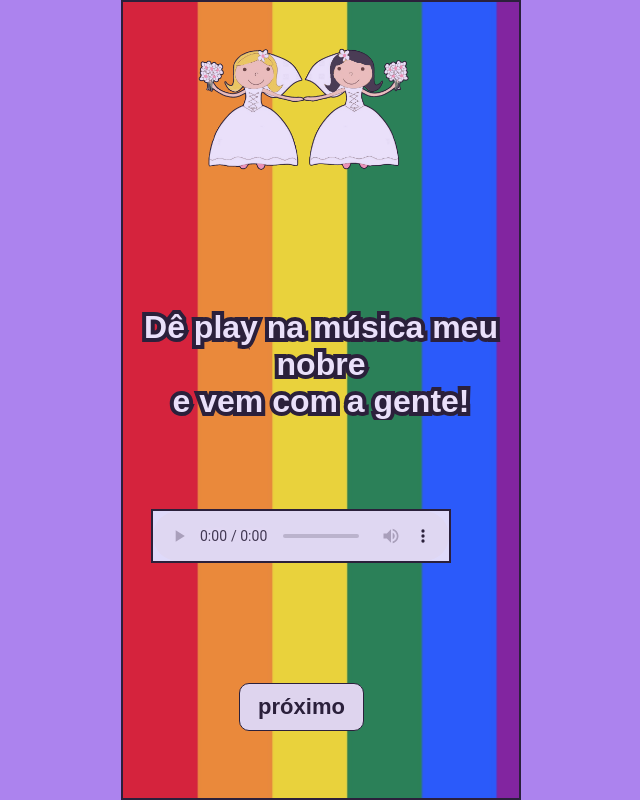
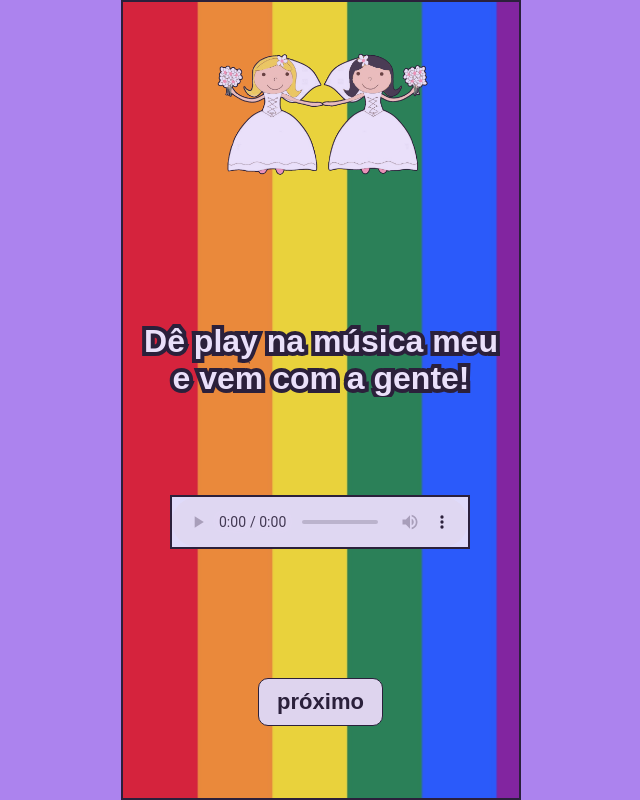
Before and after one commit to mdutrashark/veu-app, a website built with Vite: page index.html in a window 1280 px wide. Shown: the whole page, without its empty margins (319-959 px from the left). Built offline with nearby package versions, Linux system fonts and the light colour scheme; a web font is replaced by a local one.

Commit message:
bugfix: Corrigindo erros de portugues

```diff
--- a/index.html
+++ b/index.html
@@ -17,7 +17,7 @@
             <img class="noivas-img" id="noiva-1" src="/assets/img/noiva1-img.png" >
             <img class="noivas-img" id="noiva-2" src="/assets/img/noiva2-img.png" >
           </div>
-          <p id="texto-01">Dê play na música meu nobre <br> e vem com a gente!</p>
+          <p id="texto-01">Dê play na música meu <br> e vem com a gente!</p>
           <audio controls loop preload="metadata">
             <source src="/assets/audio/Lipps Inc. - Funkytown.mp3" type="audio/mpeg">
           </audio>
```
Also changed, not shown: README.md.
